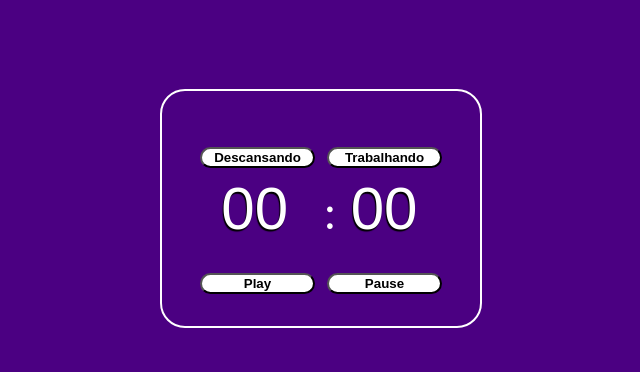
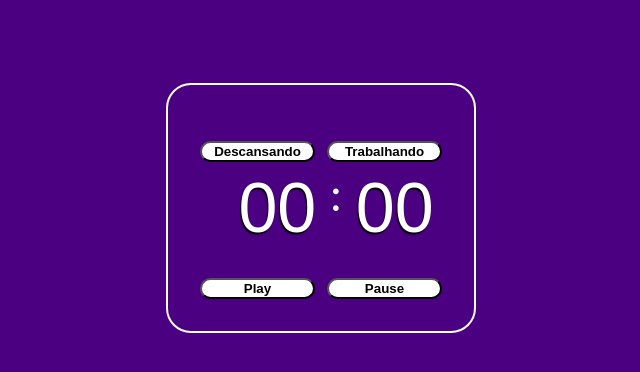
Before and after one commit to leoinho/cronometro, a website: page index.html in a window 1280 px wide. Shown: the whole page, without its empty margins (319-959 px from the left). Drawn offline with Linux system fonts and the light colour scheme.

Commit message:
adicionando displey flex no cronometro

```diff
--- a/index.html
+++ b/index.html
@@ -16,14 +16,16 @@
                 align-items: center;
                 color: white;
                 font-size: -webkit-xxx-large;
+
             }
             input{
                 color: #FFFFFF;
-                  font-size: 60px;
+                  font-size: 70px;
                   text-shadow: -1px 2px 1px rgba(0, 0, 0, 1);
                   background: none;
                   border: none;
                   width: 100px;
+                  text-align: center;
             }
             button{
                 border-radius: 25px;
@@ -42,10 +44,12 @@
             }
             .cronometro{
                 margin-left: 30px;
+                display: flex;
             }
             .digita{
                 border-bottom: solid 2px;
             }
+
         </style>
     </head>
     <body>
```
